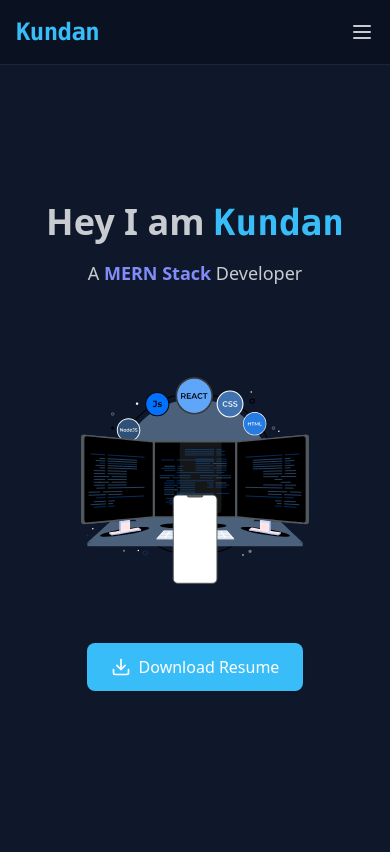
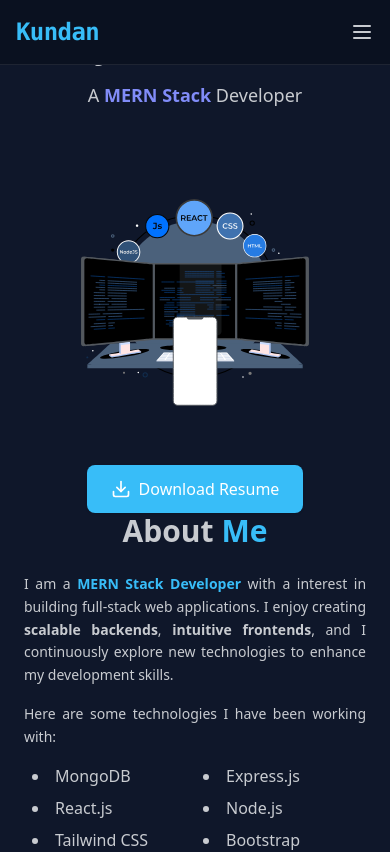
Before and after one commit to Kundan696922/portfolio-3, a React (Vite) app: page / in a window 390 px wide. Shown: the top 852 px of the page. Built offline with nearby package versions, Linux system fonts and the light colour scheme.

Commit message:
Update HomeSection.jsx

```diff
--- a/src/sections/HomeSection.jsx
+++ b/src/sections/HomeSection.jsx
@@ -9,7 +9,7 @@ const HomeSection = () => {
   return (
     <section
       id="home"
-      className="flex items-center justify-center min-h-screen text-center bg-base-100 mt-6"
+      className="flex items-center justify-center md:min-h-screen text-center bg-base-100 mt-6"
     >
       <div className="container mx-auto px-4" data-aos="fade-up">
         {/* Title */}
```
